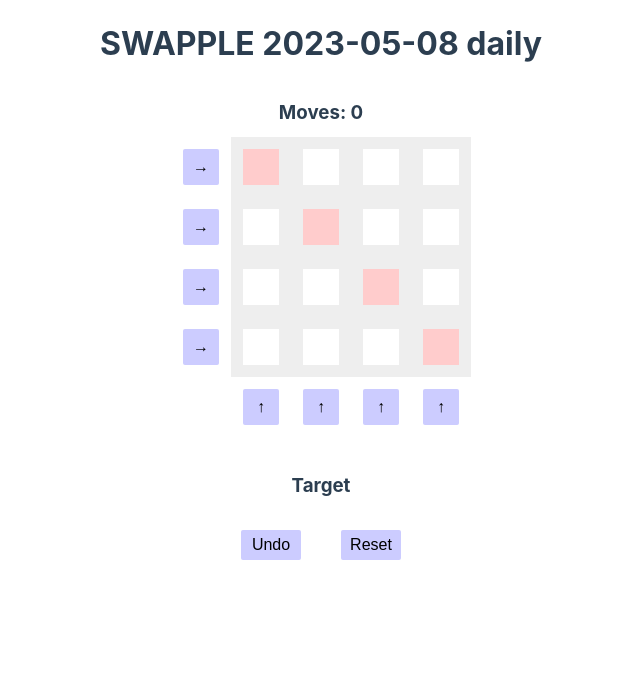
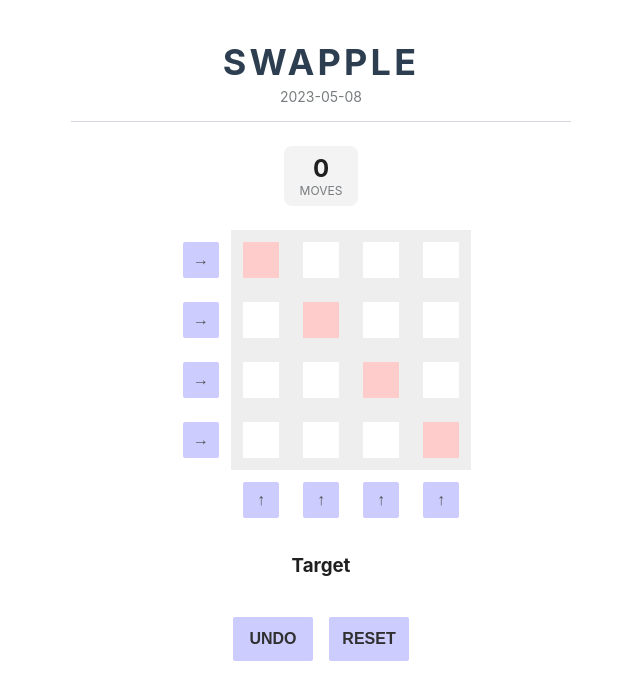
Before and after one commit to fuglede/swapple, a Vue app: page / in a window 1280 px wide. Shown: the top 700 px of the page, without its empty margins (319-959 px from the left). Built offline with nearby package versions, Linux system fonts and the light colour scheme.

Commit message:
Add a bit of styling

```diff
--- a/src/components/SwappleMain.vue
+++ b/src/components/SwappleMain.vue
@@ -1,11 +1,22 @@
 <template>
-  <!-- show daily date -->
-  <h1>SWAPPLE {{ date }} daily</h1>
-  <div>
-    <h3>Moves: {{ counter }}</h3>
-    <h3 v-if="hasWon" style="margin-top: 5px;">YOU WON!</h3>
-    <h4 v-if="hasWon && counter != 5">But you can actually do it in fewer moves. Can you find a solution with fewer moves?</h4>
-    <h4 v-if="hasWon && counter == 5">And that's even the shortest number of possible moves!</h4>
+  <div class="game-container">
+    <header>
+      <h1>SWAPPLE</h1>
+      <div class="date-label">{{ date }}</div>
+    </header>
+
+    <div class="stats-container">
+      <div class="stat-box">
+        <span class="stat-number">{{ counter }}</span>
+        <span class="stat-label">Moves</span>
+      </div>
+      <div v-if="hasWon" class="message success">
+        <strong>YOU WON!</strong>
+        <span v-if="counter > optimal" class="hint">Can you solve it in {{ optimal }} moves?</span>
+        <span v-else-if="counter == optimal" class="perfect">Perfect score!</span>
+      </div>
+    </div>
+
     <div class="fieldcontainer" :style="{'grid-template-columns': 'repeat(' + (state.length + 1) + ', 1fr)'}">
       <template v-for="(row, rowIndex) in state" :key="rowIndex">
         <div :style="{'grid-column': 1, 'grid-row': rowIndex + 1}">
@@ -25,7 +36,6 @@
         </div>
       </template>
     </div>
-  </div>
 
     <div>
       <h3>Target</h3>
@@ -40,9 +50,10 @@
       </div>
     </div>
 
-  <div style="display: float">
+    <div class="button-container">
       <button class="actionbutton" @click="undo">Undo</button>
       <button class="actionbutton" @click="reset">Reset</button>
+    </div>
   </div>
 </template>
 
@@ -173,47 +184,128 @@ export default {
 }
 </script>
 
-<!-- Add "scoped" attribute to limit CSS to this component only -->
 <style scoped>
+.game-container {
+  max-width: 500px;
+  margin: 0 auto;
+  padding: 16px;
+}
+
+header {
+  border-bottom: 1px solid #d3d6da;
+  padding-bottom: 16px;
+  margin-bottom: 24px;
+  text-align: center;
+}
+
 h1 {
+  font-size: 36px;
   font-weight: 700;
-  margin-bottom: 3%;
+  margin: 0;
+  letter-spacing: 0.2rem;
 }
-h2 {
-  margin: 0;
+
+.date-label {
+  color: #787c7e;
+  font-size: 14px;
+  margin-top: 4px;
 }
-h3 {
-  margin: 3% 0 0;
+
+.stats-container {
+  display: flex;
+  align-items: center;
+  justify-content: center;
+  margin-bottom: 24px;
+  gap: 24px;
 }
+
+.stat-box {
+  display: flex;
+  flex-direction: column;
+  align-items: center;
+  background: #f3f3f3;
+  padding: 8px 16px;
+  border-radius: 8px;
+}
+
+.stat-number {
+  font-size: 24px;
+  font-weight: bold;
+  color: #202020;
+}
+
+.stat-label {
+  font-size: 12px;
+  color: #787c7e;
+  text-transform: uppercase;
+}
+
+.message {
+  text-align: center;
+  padding: 16px;
+  border-radius: 8px;
+}
+
+.success {
+  background: #c9f7c9;
+  color: #1a651a;
+}
+
+.hint {
+  display: block;
+  font-size: 14px;
+  margin-top: 4px;
+}
+
+.perfect {
+  display: block;
+  font-size: 14px;
+  margin-top: 4px;
+  color: #1a651a;
+  font-weight: bold;
+}
+
+.button-container {
+  display: flex;
+  justify-content: center;
+  gap: 16px;
+  margin-top: 24px;
+}
+
 .fieldcontainer {
   display: grid;
   row-gap: 0px;
   width: 300px;
-  margin-top: 1%;
-  margin-bottom: 20px;
-  margin-left: auto;
-  margin-right: auto;
+  margin: 16px auto;
   text-align: center;
 }
+
 .fieldcontainer div {
   aspect-ratio: 1;
-  transition-duration: 400ms;
+  transition-duration: 200ms;
   background-clip: content-box;
 }
+
 .fieldcontainer button {
-  margin-top: 20%;
-  margin-bottom: 20%;
-  margin-left: 20%;
-  margin-right: 20%;
+  margin: 20%;
   height: 60%;
   width: 60%;
+  background: hsl(240, 100%, 90%);
+  color: #555555;
+  border: none;
+  font-weight: bold;
 }
+
 .actionbutton {
-  height: 30px;
-  width: 60px;
-  margin-left: 20px;
-  margin-right: 20px;
+  height: 44px;
+  width: 80px;
+  font-weight: bold;
+  text-transform: uppercase;
+  background: hsl(240, 100%, 90%);
+  color: #303030;
+  border: none;
 }
+
 button {
   background-color: hsl(240, 100%, 90%);
   border: 0px;
@@ -224,14 +316,21 @@ button {
   padding: 0px;
 }
 
+h3 {
+  margin: 24px 0 8px;
+  color: #202020;
+}
+
 @media(hover:hover) {
   button:hover {
     background-color: hsl(120, 100%, 90%);
     transition-duration: 200ms;
+    opacity: 0.9;
   }
 }
+
 button:active {
-  background-color: hsl(120, 100%, 90%);
-  transition-duration: 200ms;
+  transform: scale(0.9);
+  transition-duration: 50ms;
 }
 </style>
```
Lines whose indentation alone changed are shown as unchanged.
